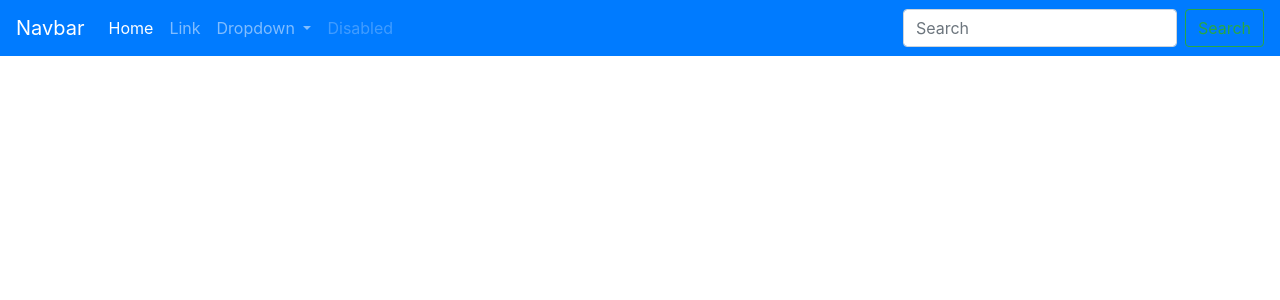
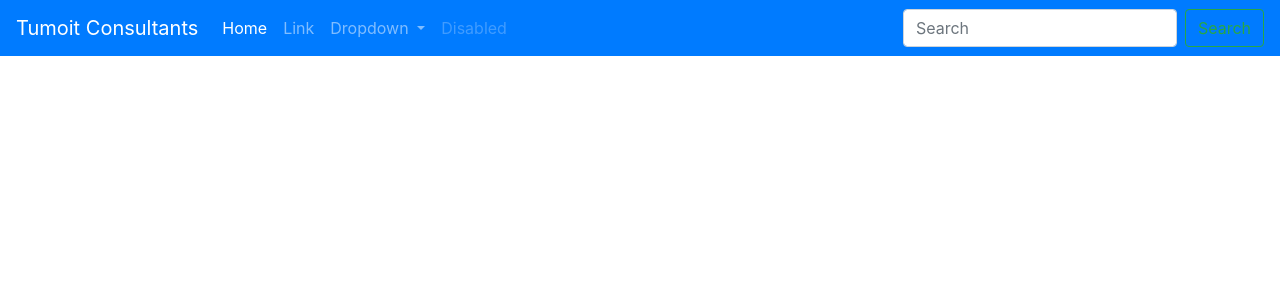
Before and after one commit to samuels97/tumoit97, a Django app: page /home in a window 1280 px wide. Shown: the top 300 px of the page. Run offline with Django 3.2, Linux system fonts and the light colour scheme; some libraries are stand-ins or nearby versions.

Commit message:
navbar title change

```diff
--- a/main/templates/main/index.html
+++ b/main/templates/main/index.html
@@ -15,7 +15,7 @@
    <body>
 
 
-      <nav class="navbar navbar-expand-lg navbar-dark bg-primary"> <a class="navbar-brand" href="#">Navbar</a> <button class="navbar-toggler" type="button" data-toggle="collapse" data-target="#navbarSupportedContent" aria-controls="navbarSupportedContent" aria-expanded="false" aria-label="Toggle navigation"> <span class="navbar-toggler-icon"></span> </button> <div class="collapse navbar-collapse" id="navbarSupportedContent"> <ul class="navbar-nav mr-auto"> <li class="nav-item active"> <a class="nav-link" href="#">Home <span class="sr-only">(current)</span></a> </li> <li class="nav-item"> <a class="nav-link" href="#">Link</a> </li> <li class="nav-item dropdown"> <a class="nav-link dropdown-toggle" href="#" id="navbarDropdown" role="button" data-toggle="dropdown" aria-haspopup="true" aria-expanded="false"> Dropdown </a> <div class="dropdown-menu" aria-labelledby="navbarDropdown"> <a class="dropdown-item" href="#">Action</a> <a class="dropdown-item" href="#">Another action</a> <div class="dropdown-divider"></div> <a class="dropdown-item" href="#">Something else here</a> </div> </li> <li class="nav-item"> <a class="nav-link disabled" href="#">Disabled</a> </li> </ul> <form class="form-inline my-2 my-lg-0"> <input class="form-control mr-sm-2" type="search" placeholder="Search" aria-label="Search"> <button class="btn btn-outline-success my-2 my-sm-0" type="submit">Search</button> </form> </div> </nav>
+      <nav class="navbar navbar-expand-lg navbar-dark bg-primary"> <a class="navbar-brand" href="#">Tumoit Consultants</a> <button class="navbar-toggler" type="button" data-toggle="collapse" data-target="#navbarSupportedContent" aria-controls="navbarSupportedContent" aria-expanded="false" aria-label="Toggle navigation"> <span class="navbar-toggler-icon"></span> </button> <div class="collapse navbar-collapse" id="navbarSupportedContent"> <ul class="navbar-nav mr-auto"> <li class="nav-item active"> <a class="nav-link" href="#">Home <span class="sr-only">(current)</span></a> </li> <li class="nav-item"> <a class="nav-link" href="#">Link</a> </li> <li class="nav-item dropdown"> <a class="nav-link dropdown-toggle" href="#" id="navbarDropdown" role="button" data-toggle="dropdown" aria-haspopup="true" aria-expanded="false"> Dropdown </a> <div class="dropdown-menu" aria-labelledby="navbarDropdown"> <a class="dropdown-item" href="#">Action</a> <a class="dropdown-item" href="#">Another action</a> <div class="dropdown-divider"></div> <a class="dropdown-item" href="#">Something else here</a> </div> </li> <li class="nav-item"> <a class="nav-link disabled" href="#">Disabled</a> </li> </ul> <form class="form-inline my-2 my-lg-0"> <input class="form-control mr-sm-2" type="search" placeholder="Search" aria-label="Search"> <button class="btn btn-outline-success my-2 my-sm-0" type="submit">Search</button> </form> </div> </nav>
 
       <script src="https://code.jquery.com/jquery-3.2.1.slim.min.js" integrity="sha384-KJ3o2DKtIkvYIK3UENzmM7KCkRr/rE9/Qpg6aAZGJwFDMVNA/GpGFF93hXpG5KkN" crossorigin="anonymous"></script> <script src="https://cdnjs.cloudflare.com/ajax/libs/popper.js/1.12.9/umd/popper.min.js" integrity="sha384-ApNbgh9B+Y1QKtv3Rn7W3mgPxhU9K/ScQsAP7hUibX39j7fakFPskvXusvfa0b4Q" crossorigin="anonymous"></script> <script src="https://maxcdn.bootstrapcdn.com/bootstrap/4.0.0/js/bootstrap.min.js" integrity="sha384-JZR6Spejh4U02d8jOt6vLEHfe/JQGiRRSQQxSfFWpi1MquVdAyjUar5+76PVCmYl" crossorigin="anonymous"></script>
     </body>
```
